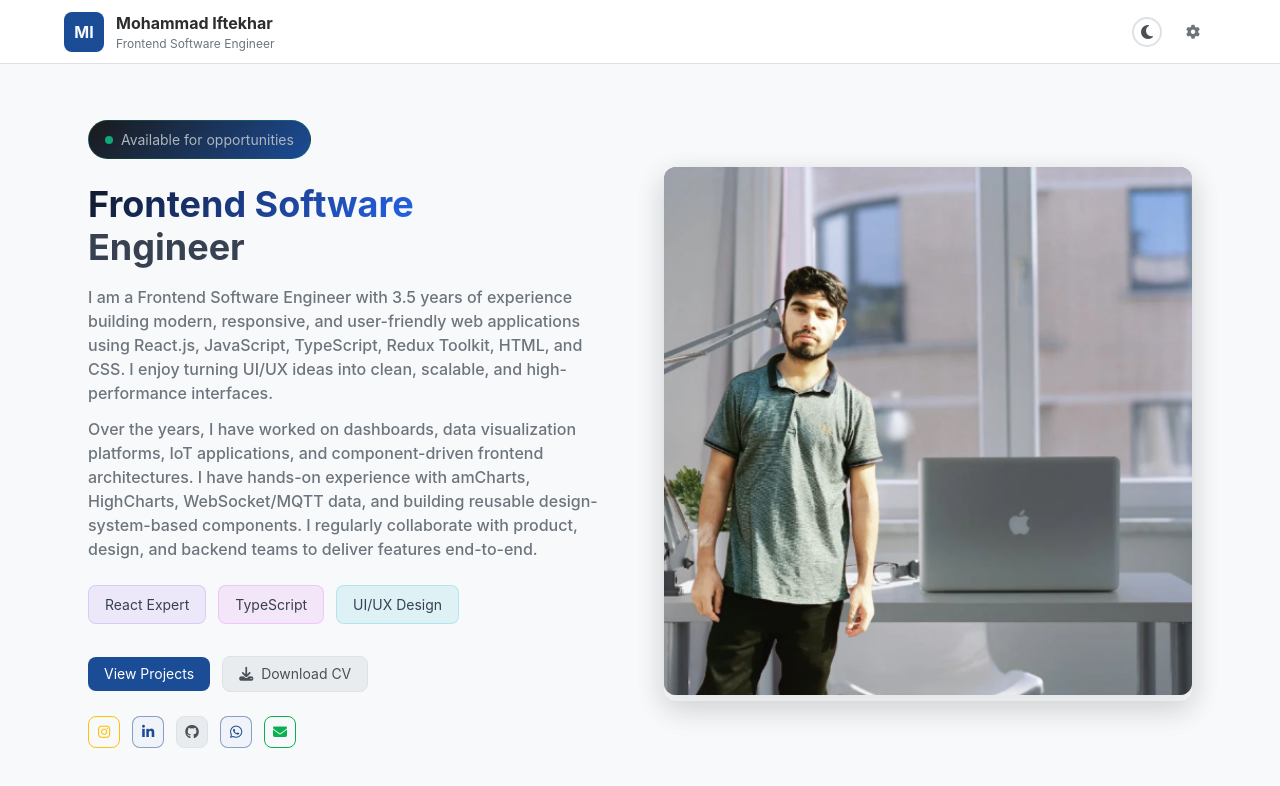
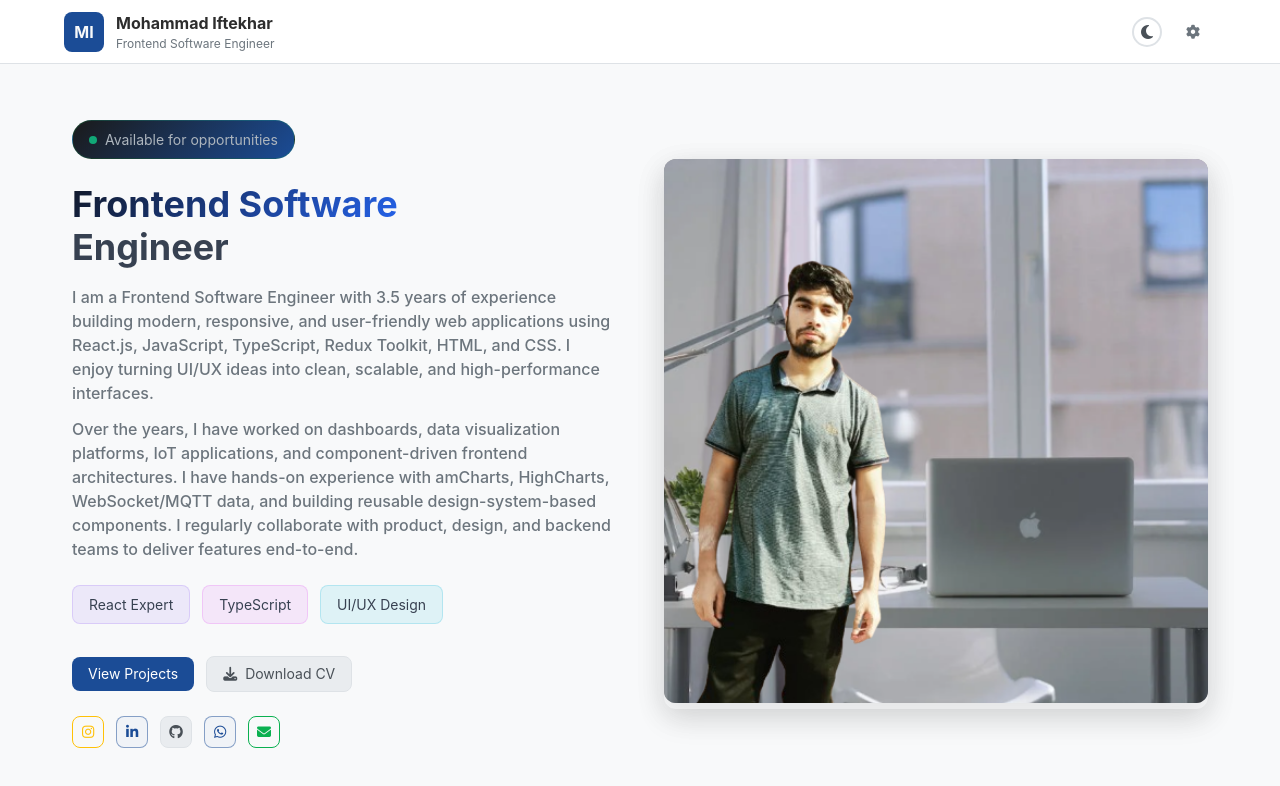
Before and after one commit to iftekhar7/ife-portfolio, a React (Vite) app: page /home in a window 1280 px wide. Shown: the top 786 px of the page. Built offline with nearby package versions, Linux system fonts and the light colour scheme; some icons are missing.

Commit message:
padding fixes

```diff
--- a/src/assets/styles/common.scss
+++ b/src/assets/styles/common.scss
@@ -12,7 +12,7 @@ $gray-400: #9ca3af;
 .section {
   position: relative;
   // @include flex-center;
-  padding: spacing(10) spacing(6) spacing(0);
+  padding: spacing(10) spacing(2) spacing(0);
   max-width: 72rem;
   margin: 0 auto;
 
```
